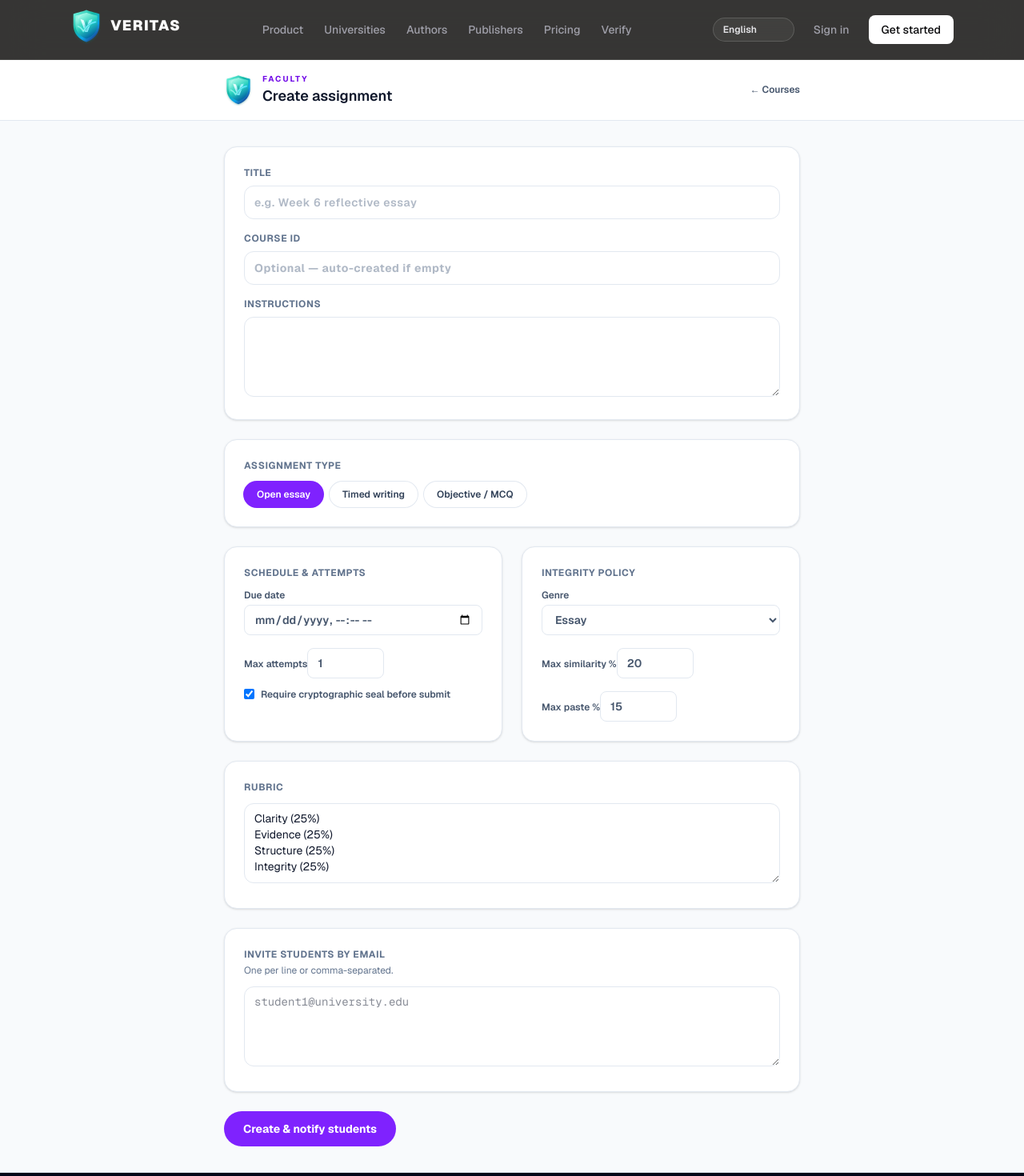
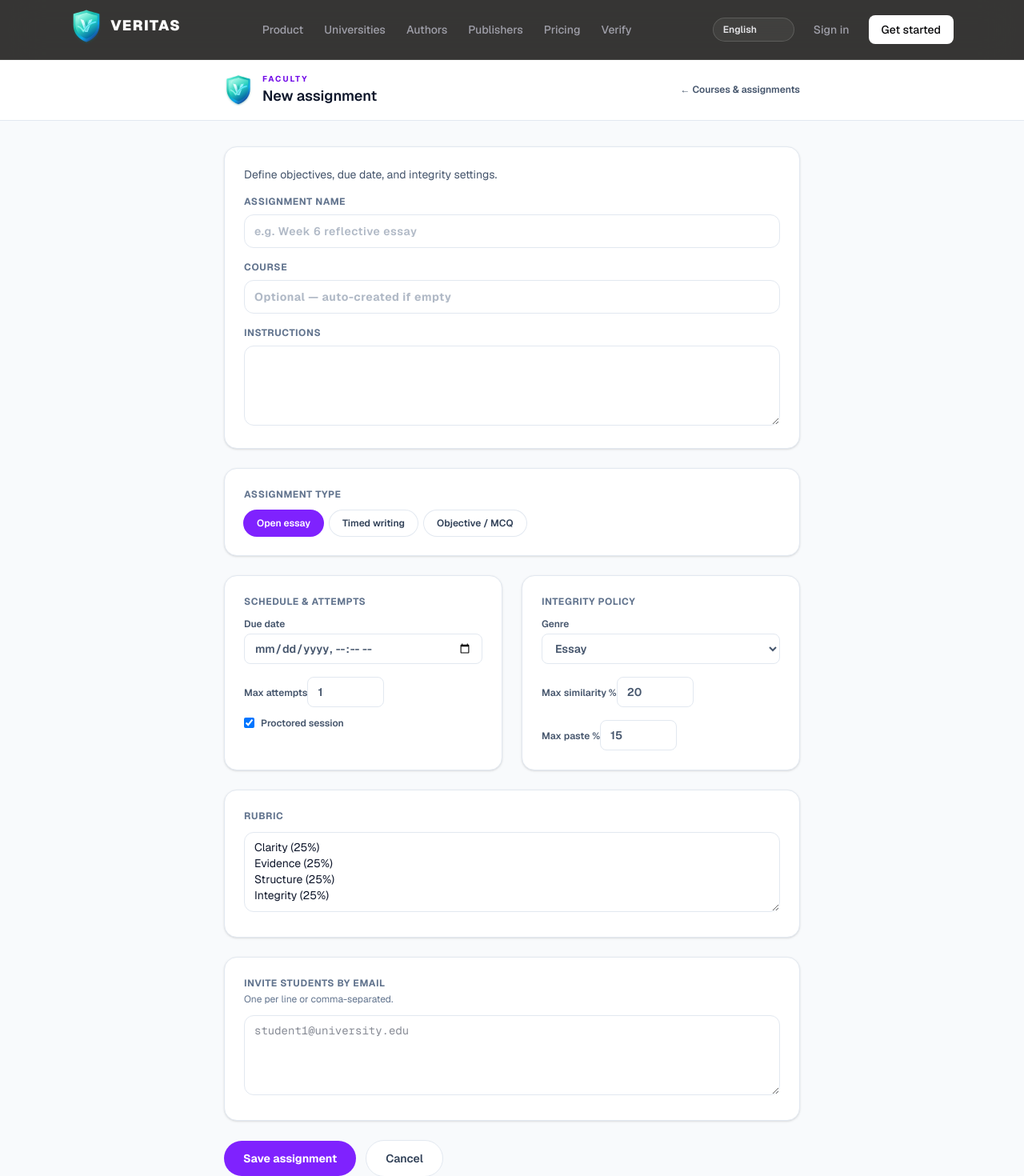
Before and after one commit to heidif24/veritas, a Next.js app: page /instructor/assignments/new in a window 1280 px wide. Shown: the top 1470 px of the page at 80% size. Built offline with nearby package versions, Linux system fonts and the light colour scheme.

Commit message:
fix(i18n): wire assignment create page to locale context
Titles, labels, and save/cancel actions use useLocale so language switch applies on faculty assignment builder.

```diff
--- a/app/instructor/assignments/new/page.tsx
+++ b/app/instructor/assignments/new/page.tsx
@@ -4,6 +4,7 @@ import Link from "next/link";
 import { useState } from "react";
 import { useRouter } from "next/navigation";
 import { VeritasMark } from "@/app/components/veritas-logo";
+import { useLocale } from "@/app/components/locale-provider";
 
 type AssignmentKind = "essay" | "timed_essay" | "objective";
 
@@ -15,6 +16,7 @@ type ObjectiveItem = {
 
 export default function NewAssignmentPage() {
   const router = useRouter();
+  const { t } = useLocale();
   const [title, setTitle] = useState("");
   const [courseId, setCourseId] = useState("");
   const [kind, setKind] = useState<AssignmentKind>("essay");
@@ -96,22 +98,25 @@ export default function NewAssignmentPage() {
           <div className="flex items-center gap-3">
             <VeritasMark />
             <div>
-              <p className="text-[10px] font-bold uppercase tracking-[0.2em] text-violet-700">Faculty</p>
-              <h1 className="text-lg font-semibold">Create assignment</h1>
+              <p className="text-[10px] font-bold uppercase tracking-[0.2em] text-violet-700">{t("faculty.badge")}</p>
+              <h1 className="text-lg font-semibold">{t("assignment.title")}</h1>
             </div>
           </div>
-          <Link href="/instructor/courses" className="text-xs font-semibold text-slate-600 hover:underline">← Courses</Link>
+          <Link href="/instructor/courses" className="text-xs font-semibold text-slate-600 hover:underline">
+            ← {t("faculty.title")}
+          </Link>
         </div>
       </header>
 
       <form onSubmit={submit} className="mx-auto max-w-3xl space-y-6 px-6 py-8">
         <section className="rounded-2xl border border-slate-200 bg-white p-6 shadow-sm">
+          <p className="text-sm text-slate-600 mb-4">{t("assignment.sub")}</p>
           <label className="block text-xs font-bold uppercase tracking-wider text-slate-500">
-            Title
+            {t("assignment.name")}
             <input required value={title} onChange={(e) => setTitle(e.target.value)} className="mt-2 w-full rounded-xl border border-slate-200 px-3 py-2.5 text-sm font-semibold" placeholder="e.g. Week 6 reflective essay" />
           </label>
           <label className="mt-4 block text-xs font-bold uppercase tracking-wider text-slate-500">
-            Course ID
+            {t("assignment.course")}
             <input value={courseId} onChange={(e) => setCourseId(e.target.value)} className="mt-2 w-full rounded-xl border border-slate-200 px-3 py-2.5 text-sm" placeholder="Optional — auto-created if empty" />
           </label>
           <label className="mt-4 block text-xs font-bold uppercase tracking-wider text-slate-500">
@@ -161,9 +166,9 @@ export default function NewAssignmentPage() {
         <section className="grid gap-6 md:grid-cols-2">
           <div className="rounded-2xl border border-slate-200 bg-white p-6 shadow-sm">
             <p className="text-xs font-bold uppercase tracking-wider text-slate-500">Schedule & attempts</p>
-            <label className="mt-3 block text-xs font-semibold text-slate-600">Due date<input type="datetime-local" value={dueAt} onChange={(e) => setDueAt(e.target.value)} className="mt-1 w-full rounded-lg border border-slate-200 px-3 py-2 text-sm" /></label>
+            <label className="mt-3 block text-xs font-semibold text-slate-600">{t("assignment.due")}<input type="datetime-local" value={dueAt} onChange={(e) => setDueAt(e.target.value)} className="mt-1 w-full rounded-lg border border-slate-200 px-3 py-2 text-sm" /></label>
             <label className="mt-3 block text-xs font-semibold text-slate-600">Max attempts<input type="number" min={1} max={10} value={maxAttempts} onChange={(e) => setMaxAttempts(Number(e.target.value))} className="mt-1 w-24 rounded-lg border border-slate-200 px-3 py-2 text-sm" /></label>
-            <label className="mt-3 flex items-center gap-2 text-xs font-semibold text-slate-600"><input type="checkbox" checked={requireSeal} onChange={(e) => setRequireSeal(e.target.checked)} />Require cryptographic seal before submit</label>
+            <label className="mt-3 flex items-center gap-2 text-xs font-semibold text-slate-600"><input type="checkbox" checked={requireSeal} onChange={(e) => setRequireSeal(e.target.checked)} />{t("assignment.proctored")}</label>
           </div>
           <div className="rounded-2xl border border-slate-200 bg-white p-6 shadow-sm">
             <p className="text-xs font-bold uppercase tracking-wider text-slate-500">Integrity policy</p>
@@ -189,7 +194,12 @@ export default function NewAssignmentPage() {
         </section>
 
         <div className="flex items-center gap-3">
-          <button type="submit" disabled={saving} className="rounded-full bg-violet-600 px-6 py-3 text-sm font-bold text-white hover:bg-violet-500 disabled:opacity-60">{saving ? "Creating…" : "Create & notify students"}</button>
+          <button type="submit" disabled={saving} className="rounded-full bg-violet-600 px-6 py-3 text-sm font-bold text-white hover:bg-violet-500 disabled:opacity-60">
+            {saving ? "…" : t("assignment.save")}
+          </button>
+          <Link href="/instructor/courses" className="rounded-full border border-slate-200 bg-white px-6 py-3 text-sm font-semibold text-slate-700">
+            {t("assignment.cancel")}
+          </Link>
           {message ? <span className="text-sm text-slate-600">{message}</span> : null}
         </div>
       </form>
```
